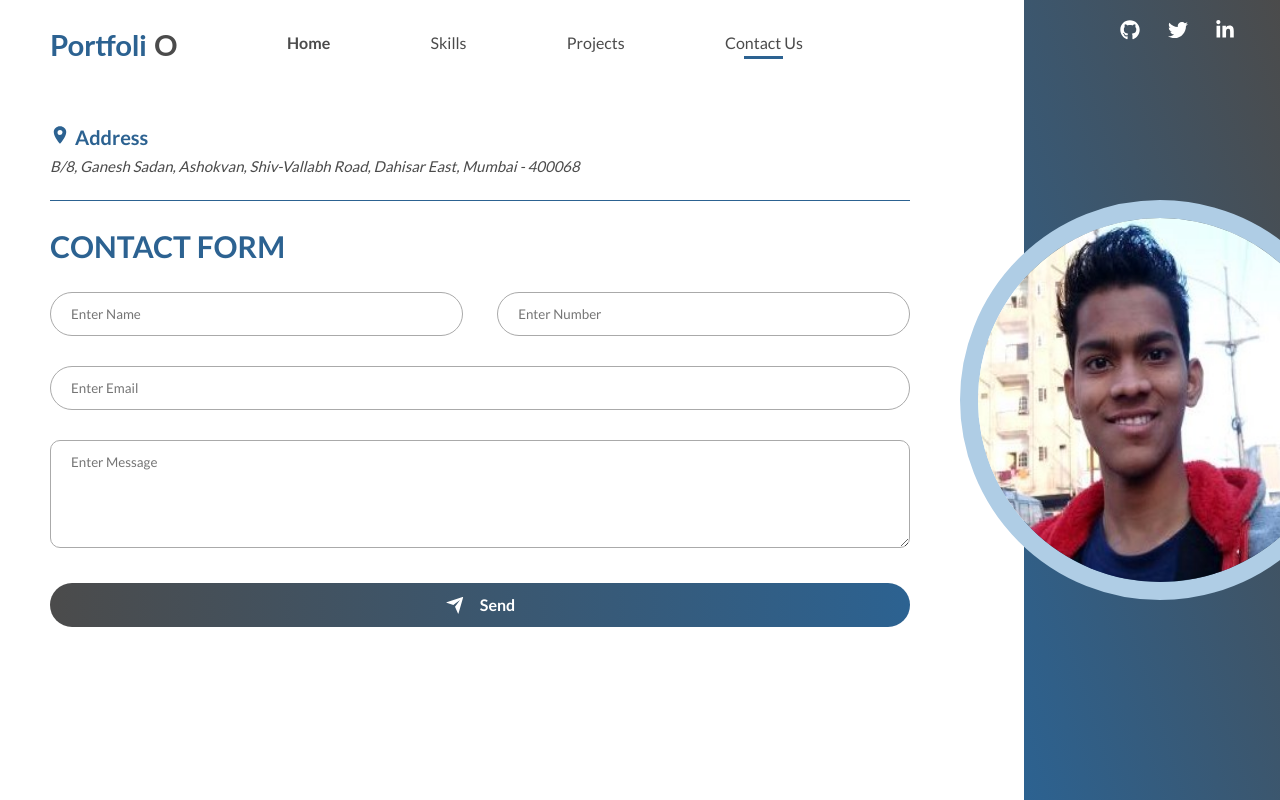
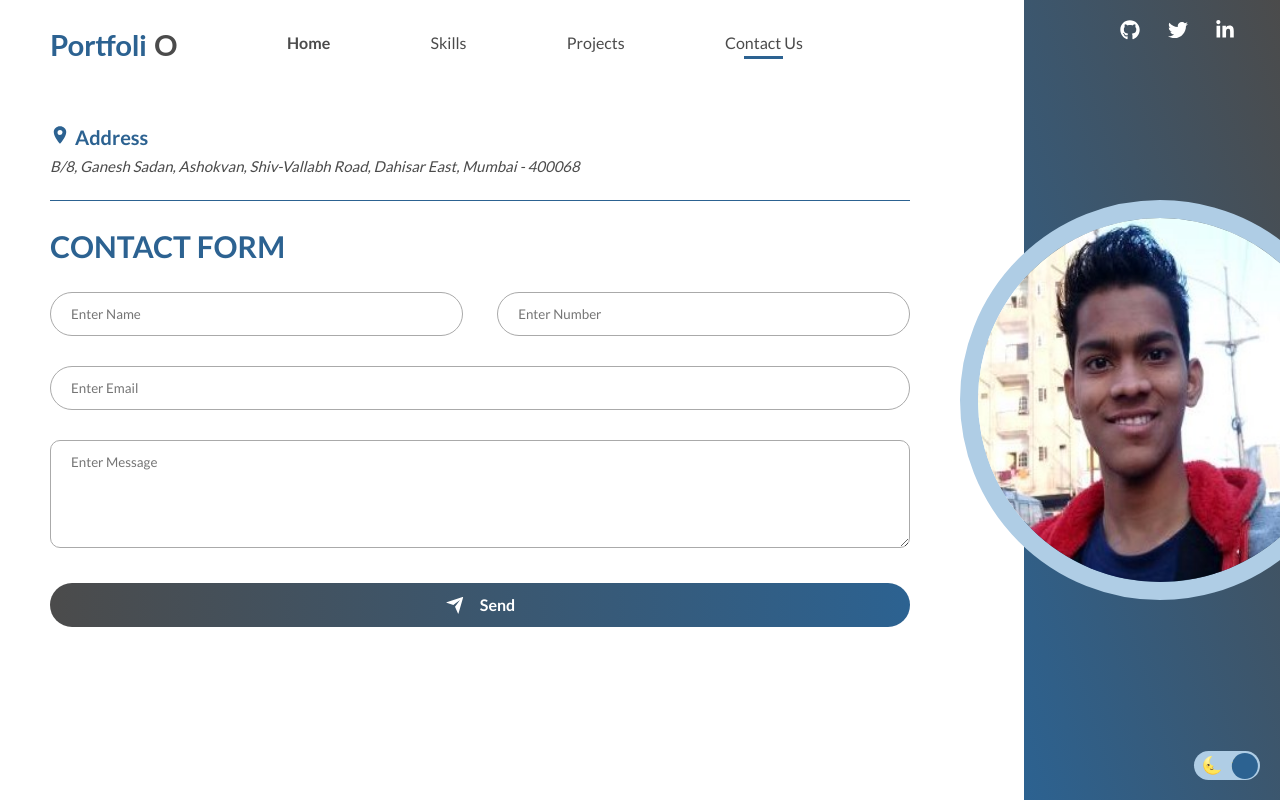
Before and after one commit to shankar81/portfolio-next, a Next.js app: page /contact in a window 1280 px wide. Built offline with nearby package versions, Linux system fonts and the light colour scheme.

Commit message:
added theem change

```diff
--- a/components/Layout/Layout.tsx
+++ b/components/Layout/Layout.tsx
@@ -8,10 +8,12 @@ import classnames from "classnames";
 
 type LayoutProps = {};
 
+export type Theme = "light" | "dark";
+
 const Layout: React.FC<LayoutProps> = ({ children }) => {
   const router = useRouter();
 
-  const [theme, setTheme] = useState<string>("light");
+  const [theme, setTheme] = useState<Theme>("light");
 
   useEffect(() => {
     document.getElementsByTagName("body")[0].className = `theme-${theme}`;
@@ -67,7 +69,7 @@ const Layout: React.FC<LayoutProps> = ({ children }) => {
           [classes.snallSideBar]: router?.route !== "/",
         })}
       >
-        <Sidebar small={router?.route !== "/"} />
+        <Sidebar theme={theme} onChangeTheme={changeTheme} small={router?.route !== "/"} />
       </div>
     </div>
   );
--- a/components/Sidebar/Sidebar.module.css
+++ b/components/Sidebar/Sidebar.module.css
@@ -68,3 +68,9 @@
 .skill:last-of-type {
   margin: 0;
 }
+
+.switch {
+  position: absolute;
+  bottom: 2rem;
+  right: 2rem;
+}
--- a/components/Sidebar/Sidebar.tsx
+++ b/components/Sidebar/Sidebar.tsx
@@ -1,10 +1,14 @@
 import Image from "next/image";
 import React from "react";
 import { FaGithub, FaLinkedinIn, FaTwitter } from "react-icons/fa";
+import { Theme } from "../Layout/Layout";
+import Switch from "../Switch/Switch";
 import classes from "./Sidebar.module.css";
 
 type SidebarProps = {
   small: boolean;
+  theme: Theme;
+  onChangeTheme: () => void;
 };
 
 const skills = [
@@ -16,7 +20,7 @@ const skills = [
   "React Native",
   "Node JS",
 ];
-const Sidebar: React.FC<SidebarProps> = ({ small }) => {
+const Sidebar: React.FC<SidebarProps> = ({ small, onChangeTheme, theme }) => {
   return (
     <div className={classes.container}>
       <ul className={classes.socials}>
@@ -75,6 +79,10 @@ const Sidebar: React.FC<SidebarProps> = ({ small }) => {
           </div>
         )}
       </div>
+
+      <div className={classes.switch}>
+        <Switch theme={theme} onChangeTheme={onChangeTheme} />
+      </div>
     </div>
   );
 };
--- /dev/null
+++ b/components/Switch/Switch.module.css
@@ -0,0 +1,42 @@
+.container {
+  background-color: var(--color-Primary-light);
+  border-radius: 10rem;
+  position: relative;
+  user-select: none;
+  cursor: pointer;
+
+  display: flex;
+  align-items: center;
+}
+
+.icon {
+  font-size: 1.7rem;
+  padding: 0 0.8rem;
+}
+
+.icon:last-of-type {
+  padding-left: 0;
+}
+
+.thumb {
+  height: 90%;
+  width: 40%;
+  border-radius: 50%;
+  background-color: var(--color-Primary);
+  position: absolute;
+  left: 0.2rem;
+  transform: translateX(135%);
+  transition: 0.3s box-shadow, 0.3s transform ease;
+}
+
+.container:hover .thumb {
+  box-shadow: 0 0 2px 3px var(--color-Primary-light);
+}
+
+.container:active .thumb {
+  box-shadow: 0 0 5px 5px var(--color-Primary-light);
+}
+
+.darkMode {
+  transform: translateX(0%);
+}
--- /dev/null
+++ b/components/Switch/Switch.tsx
@@ -0,0 +1,25 @@
+import React from "react";
+import { Theme } from "../Layout/Layout";
+import classes from "./Switch.module.css";
+import classnames from "classnames";
+
+type SwitchPrps = {
+  onChangeTheme: () => void;
+  theme: Theme;
+};
+
+const Switch: React.FC<SwitchPrps> = ({ onChangeTheme, theme }) => {
+  return (
+    <div onClick={onChangeTheme} className={classes.container}>
+      <span className={classes.icon}>🌜</span>
+      <span className={classes.icon}>🌞</span>
+      <div
+        className={classnames(classes.thumb, {
+          [classes.darkMode]: theme === "dark",
+        })}
+      />
+    </div>
+  );
+};
+
+export default Switch;
```
Also changed, not shown: 1 other file (tests, documents, lock files or other folders).
